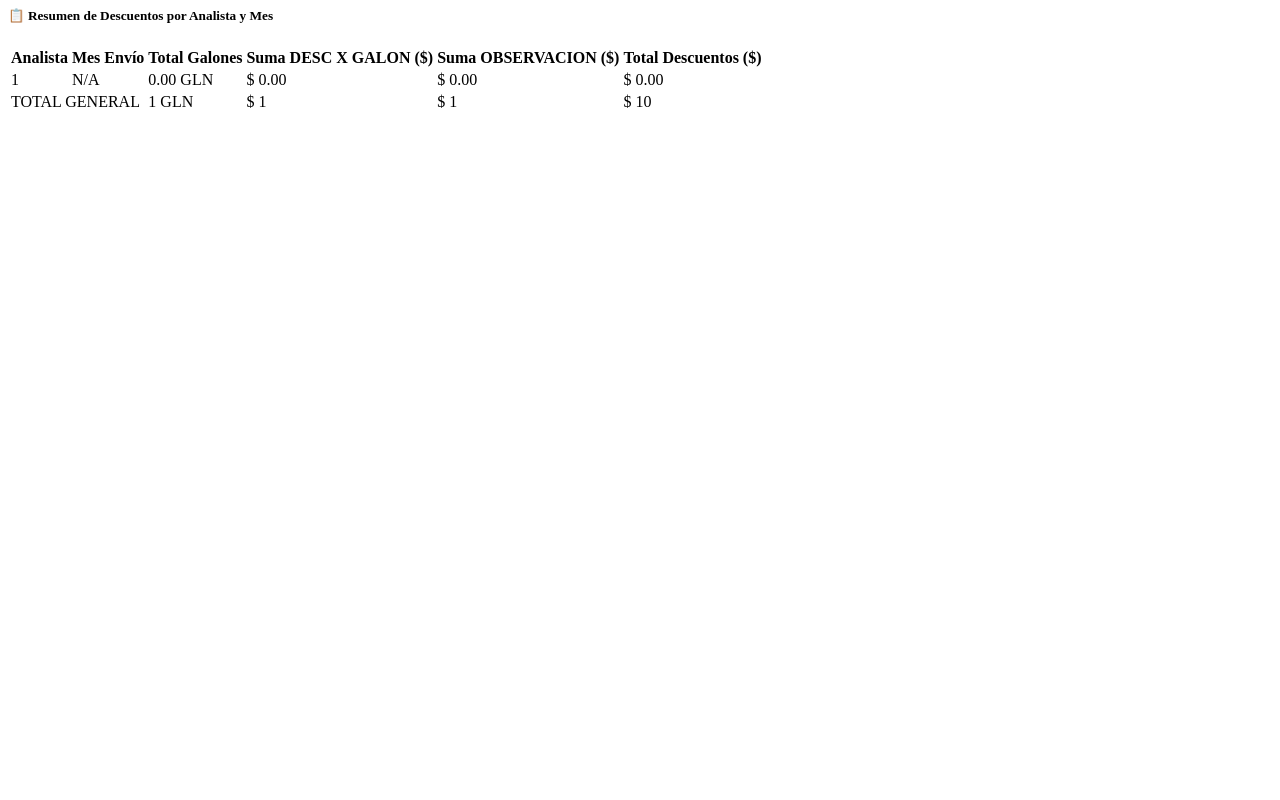
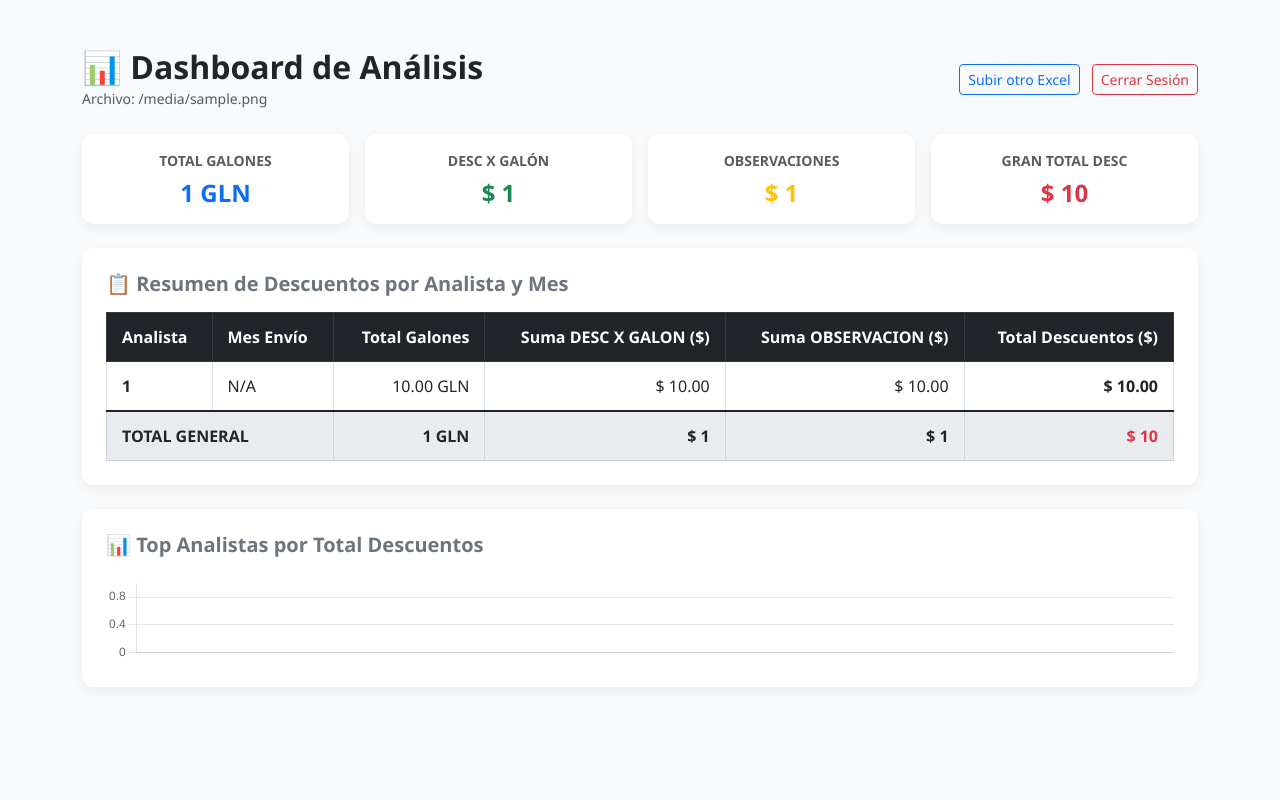
Before and after one commit to harolddickson26/ANALISIS, a Flask app: template templates/dashboard.html in a window 1280 px wide. Run offline with Flask 3, Linux system fonts and the light colour scheme; the template is opened without the code that fills it: most values are stand-ins (such as "Sample title", 1, 10 or a date in 2020).

Commit message:
Actualizacion de diseno HTML y CSS con tabla delimitada

```diff
--- a/templates/dashboard.html
+++ b/templates/dashboard.html
@@ -1,42 +1,172 @@
-<div class="card card-custom p-4 bg-white mb-4">
-    <h5 class="fw-bold text-dark mb-3">📋 Resumen de Descuentos por Analista y Mes</h5>
+<!DOCTYPE html>
+<html lang="es">
+<head>
+    <meta charset="UTF-8">
+    <meta name="viewport" content="width=device-width, initial-scale=1.0">
+    <title>Dashboard de Análisis</title>
+    <!-- Bootstrap 5 CSS -->
+    <link href="https://cdn.jsdelivr.net/npm/bootstrap@5.3.0/dist/css/bootstrap.min.css" rel="stylesheet">
+    <script src="https://cdn.jsdelivr.net/npm/chart.js"></script>
+    <style>
+        body {
+            background-color: #f8f9fa;
+            font-family: 'Segoe UI', Tahoma, Geneva, Verdana, sans-serif;
+        }
+        .card-custom {
+            border: none;
+            border-radius: 12px;
+            box-shadow: 0 4px 12px rgba(0,0,0,0.05);
+        }
+        .table-custom {
+            width: 100%;
+            margin-bottom: 0;
+            border-collapse: collapse;
+        }
+        .table-custom th {
+            background-color: #212529;
+            color: #ffffff;
+            font-weight: 600;
+            padding: 12px 15px;
+            border: 1px solid #32383e;
+        }
+        .table-custom td {
+            padding: 12px 15px;
+            border: 1px solid #dee2e6;
+            vertical-align: middle;
+        }
+        .table-custom tbody tr:nth-of-type(even) {
+            background-color: #f8f9fa;
+        }
+        .table-custom tbody tr:hover {
+            background-color: #f1f3f5;
+        }
+        .table-custom tfoot tr {
+            background-color: #e9ecef;
+            font-weight: bold;
+            border-top: 2px solid #212529;
+        }
+        .table-custom tfoot td {
+            border: 1px solid #ced4da;
+        }
+    </style>
+</head>
+<body>
+    <div class="container my-5">
+
+        <!-- Encabezado -->
+        <div class="d-flex justify-content-between align-items-center mb-4">
+            <div>
+                <h2 class="fw-bold text-dark m-0">📊 Dashboard de Análisis</h2>
+                <small class="text-muted">Archivo: {{ filename }}</small>
+            </div>
+            <div>
+                <a href="{{ url_for('cargar_excel') }}" class="btn btn-outline-primary btn-sm me-2">Subir otro Excel</a>
+                <a href="{{ url_for('logout') }}" class="btn btn-outline-danger btn-sm">Cerrar Sesión</a>
+            </div>
+        </div>
+
+        <!-- Tarjetas KPIs -->
+        <div class="row g-3 mb-4">
+            <div class="col-md-3">
+                <div class="card card-custom p-3 text-center bg-white">
+                    <small class="text-muted fw-semibold">TOTAL GALONES</small>
+                    <h4 class="text-primary fw-bold mt-2 mb-0">{{ kpis.total_gln }} GLN</h4>
+                </div>
+            </div>
+            <div class="col-md-3">
+                <div class="card card-custom p-3 text-center bg-white">
+                    <small class="text-muted fw-semibold">DESC X GALÓN</small>
+                    <h4 class="text-success fw-bold mt-2 mb-0">$ {{ kpis.total_desc_galon }}</h4>
+                </div>
+            </div>
+            <div class="col-md-3">
+                <div class="card card-custom p-3 text-center bg-white">
+                    <small class="text-muted fw-semibold">OBSERVACIONES</small>
+                    <h4 class="text-warning fw-bold mt-2 mb-0">$ {{ kpis.total_obsv }}</h4>
+                </div>
+            </div>
+            <div class="col-md-3">
+                <div class="card card-custom p-3 text-center bg-white">
+                    <small class="text-muted fw-semibold">GRAN TOTAL DESC</small>
+                    <h4 class="text-danger fw-bold mt-2 mb-0">$ {{ kpis.gran_total_desc }}</h4>
+                </div>
+            </div>
+        </div>
+
+        <!-- Tabla Estructurada con Bordes -->
+        <div class="card card-custom p-4 mb-4 bg-white">
+            <h5 class="fw-bold mb-3 text-secondary">📋 Resumen de Descuentos por Analista y Mes</h5>
             <div class="table-responsive">
-        <table class="table table-bordered table-hover align-middle text-center m-0">
-            <thead class="table-dark">
+                <table class="table-custom">
+                    <thead>
                         <tr>
                             <th>Analista</th>
                             <th>Mes Envío</th>
-                    <th>Total Galones</th>
-                    <th>Suma DESC X GALON ($)</th>
-                    <th>Suma OBSERVACION ($)</th>
-                    <th>Total Descuentos ($)</th>
+                            <th class="text-end">Total Galones</th>
+                            <th class="text-end">Suma DESC X GALON ($)</th>
+                            <th class="text-end">Suma OBSERVACION ($)</th>
+                            <th class="text-end">Total Descuentos ($)</th>
                         </tr>
                     </thead>
                     <tbody>
-                {% for r in registros %}
+                        {% for reg in registros %}
                         <tr>
-                        <td class="fw-bold text-start">{{ r[0] if r[0] else 'N/A' }}</td>
-                        <td>{{ r[1] if r[1] else 'N/A' }}</td>
-                        <td>{{ "{:,.2f}".format(r[2] if r[2] else 0) }} GLN</td>
-                        <td class="text-end">$ {{ "{:,.2f}".format(r[3] if r[3] else 0) }}</td>
-                        <td class="text-end">$ {{ "{:,.2f}".format(r[4] if r[4] else 0) }}</td>
-                        <td class="text-end fw-bold text-primary">$ {{ "{:,.2f}".format(r[5] if r[5] else 0) }}</td>
+                            <td class="fw-semibold">{{ reg[0] if reg[0] else 'N/A' }}</td>
+                            <td>{{ reg[1] if reg[1] else 'N/A' }}</td>
+                            <td class="text-end">{{ "{:,.2f}".format(reg[2]) if reg[2] is not none else '0.00' }} GLN</td>
+                            <td class="text-end">$ {{ "{:,.2f}".format(reg[3]) if reg[3] is not none else '0.00' }}</td>
+                            <td class="text-end">$ {{ "{:,.2f}".format(reg[4]) if reg[4] is not none else '0.00' }}</td>
+                            <td class="text-end fw-bold text-dark">$ {{ "{:,.2f}".format(reg[5]) if reg[5] is not none else '0.00' }}</td>
                         </tr>
                         {% else %}
                         <tr>
-                        <td colspan="6" class="text-center text-muted">No se encontraron registros procesados.</td>
+                            <td colspan="6" class="text-center text-muted">No se encontraron registros.</td>
                         </tr>
                         {% endfor %}
                     </tbody>
-            <tfoot class="table-light fw-bold">
+                    {% if registros %}
+                    <tfoot>
                         <tr>
-                    <td colspan="2" class="text-start">TOTAL GENERAL</td>
-                    <td>{{ kpis.total_gln }} GLN</td>
+                            <td colspan="2" class="text-uppercase">TOTAL GENERAL</td>
+                            <td class="text-end">{{ kpis.total_gln }} GLN</td>
                             <td class="text-end">$ {{ kpis.total_desc_galon }}</td>
                             <td class="text-end">$ {{ kpis.total_obsv }}</td>
-                    <td class="text-end text-success">$ {{ kpis.gran_total_desc }}</td>
+                            <td class="text-end text-danger fw-bold">$ {{ kpis.gran_total_desc }}</td>
                         </tr>
                     </tfoot>
+                    {% endif %}
                 </table>
             </div>
         </div>
+
+        <!-- Gráfica de Barras -->
+        {% if chart_cat_labels %}
+        <div class="card card-custom p-4 bg-white">
+            <h5 class="fw-bold mb-3 text-secondary">📊 Top Analistas por Total Descuentos</h5>
+            <canvas id="chartCat" height="90"></canvas>
+        </div>
+        <script>
+            const ctx = document.getElementById('chartCat').getContext('2d');
+            new Chart(ctx, {
+                type: 'bar',
+                data: {
+                    labels: {{ chart_cat_labels | tojson }},
+                    datasets: [{
+                        label: 'Total Descuento ($)',
+                        data: {{ chart_cat_data | tojson }},
+                        backgroundColor: '#0d6efd',
+                        borderRadius: 4
+                    }]
+                },
+                options: {
+                    responsive: true,
+                    plugins: { legend: { display: false } },
+                    scales: { y: { beginAtZero: true } }
+                }
+            });
+        </script>
+        {% endif %}
+
+    </div>
+</body>
+</html>
```
Lines whose indentation alone changed are shown as unchanged.
